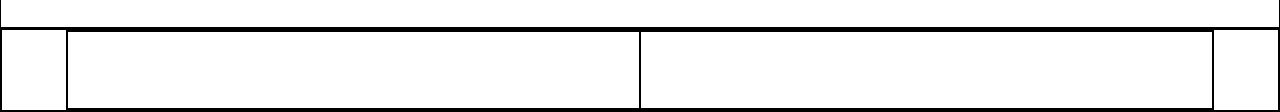
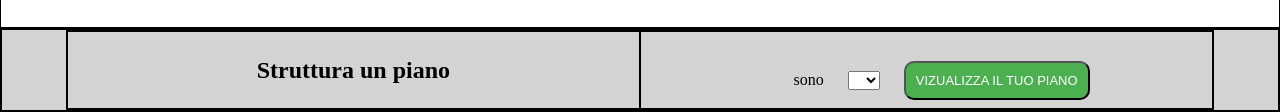
Before and after one commit to andreicismas/htmlcss-fluentify, a plain HTML site: page index.html in a window 1280 px wide. Shown: the part 1558-1670 px from the top of the page. Drawn offline with Linux system fonts and the light colour scheme.

Commit message:
work on footer

```diff
--- a/index.html
+++ b/index.html
@@ -67,7 +67,7 @@
 
 
     <main class="container border">
-        <section class="section-container ">
+        <section class="section-container color-light-grey ">
 
             <div class="head-container-3 ">
                 <div class="text-contain">
@@ -180,29 +180,41 @@
                 </div>
             </section>
         </section>
-        <!--end  main parth section 2-->
     </main>
 
+    <!--end  main parth section 2-->
+
+    <!-- footer parth section -->
     <footer class="container border ">
 
-         <section class="section-container border">
-             <div class="footer-container-3 border">
+         <section class="section-container color-light-grey border">
+
+            <div class="footer-container-3 border">
 
                 <div class="column box-2 border">
+                    <h2>
+                        Struttura un piano
+                    </h2>
+                </div>
 
-                </div>
-                <div class="column box-2 border">
-                    <p>
+                <div class="column box-2 footer border">
+                    <div class="footer-sellect">
+                        <p>sono</p>
+                        <select name="seleziona" id="select-number" >seleziona</select>
+                        <button  class="but-nav">vizualizza il tuo piano</button>
 
 
-                    </p>
+
+                    </div class="footer-sellect">
 
                 </div>
 
-             </div>
+            </div>
+
          </section>
 
     </footer>
+     <!-- end footer parth section -->
 
     </body>
 </html>
--- a/style.css
+++ b/style.css
@@ -14,6 +14,10 @@
 .section-container{
     /* height: 80px; */
     width: 100%;
+}
+
+.section-container.color-light-grey{
+    background-color: lightgray;
 }
 
 .head-container{
@@ -121,7 +125,7 @@ li a:hover {
     height: 100px;
     width: 90%;
     margin: auto;
-    background-color: lightgray
+
 }
 
 .text-contain > *{
@@ -262,13 +266,28 @@ li a:hover {
 
 }
 
+.footer-container-3 .column.box-2{
+    text-align: center;
+    padding-top: 25px;
+
+}
+
+.footer-sellect{
+    position: relative;
+}
 
 
-.footer-container-3::after{
-    content: "";
-    display: table;
-    clear: both;
+.footer-container-3 .footer-sellect >*{
+    display:inline-block;
+    padding-left: 10px;
+
+margin-left: 20px;
+
+
 }
+
+
+
 
 
 
```
